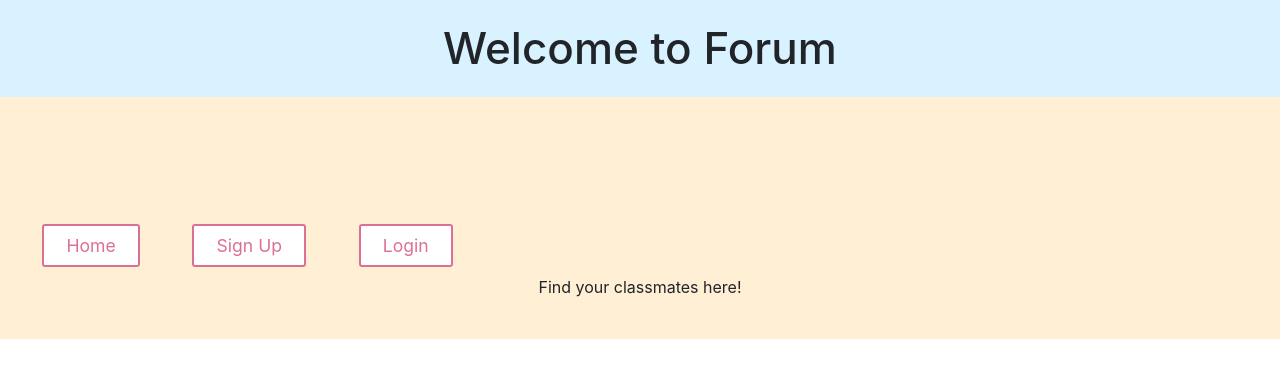
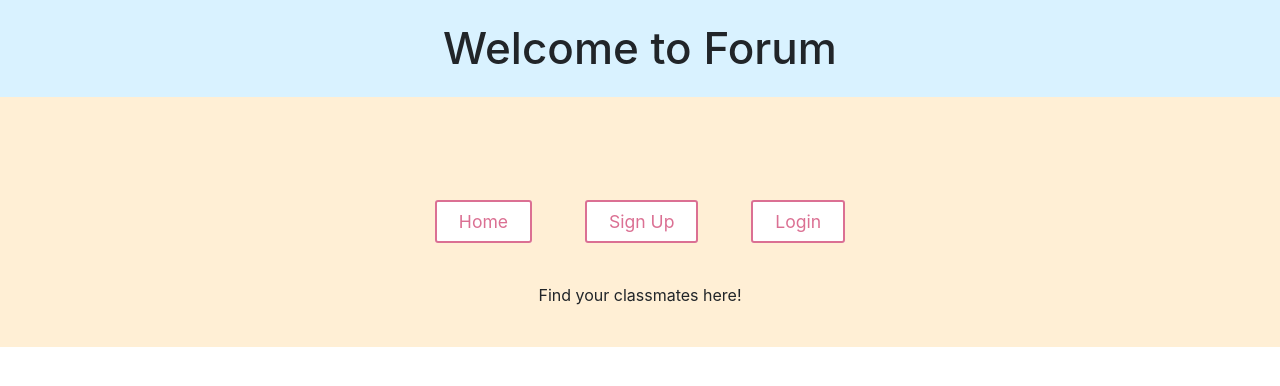
Before and after one commit to Steyzy/Class-Forum, a React (Create React App) app: page / in a window 1280 px wide. Shown: the top 386 px of the page. Built offline with nearby package versions, Linux system fonts and the light colour scheme; no server answers.

Commit message:
fixed the button skew on home page

```diff
--- a/src/Styling/Home.css
+++ b/src/Styling/Home.css
@@ -8,7 +8,7 @@ h1{
 }
 
 section{
-    padding-top: 8em;
+    padding-top: 7em;
     padding-bottom: 2em;
     background: papayawhip;
     text-align: center;
--- a/src/components/Navbar.js
+++ b/src/components/Navbar.js
@@ -13,7 +13,7 @@ export default class Navbar extends Component {
 
     render() {
         return (
-            <div className="navbar">
+            <div>
                 {this.state.loggedIn ?
                     <div>
                         <a href="/forum" className='button'>Forum</a>
--- a/src/pages/Home.js
+++ b/src/pages/Home.js
@@ -9,8 +9,8 @@ export default class HomePage extends Component {
       <div>
         <h1>Welcome to Forum</h1>
         <section>
-        <Navbar loggedIn={false} />
-        <p>Find your classmates here!</p>
+        <Navbar loggedIn={false}/>
+        <p class="mt-5">Find your classmates here!</p>
         </section>
       </div>
     )
```
